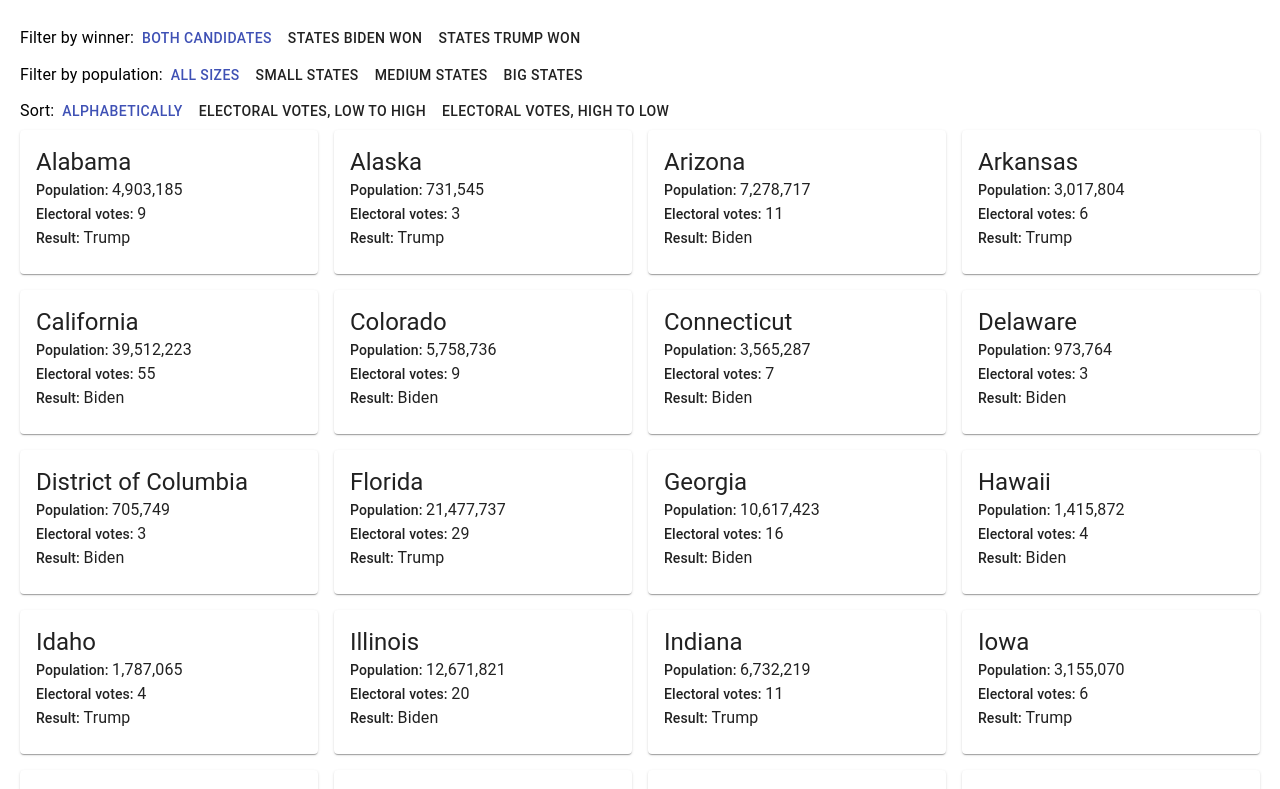
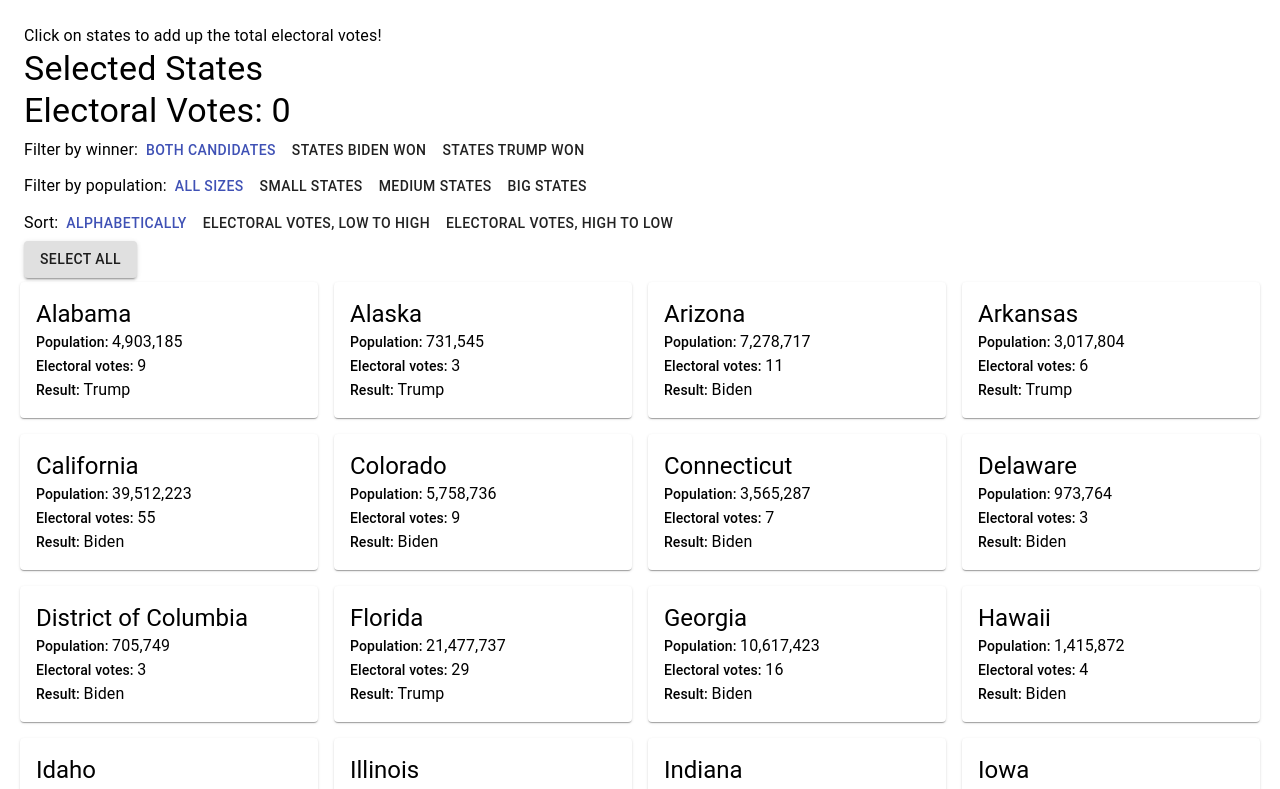
Before and after one commit to ethanpmullen/UIUX-development, a React (Create React App) app: page / in a window 1280 px wide. Shown: the top 789 px of the page. Built offline with nearby package versions, Linux system fonts and the light colour scheme.

Commit message:
aggregator!

```diff
--- a/src/App.jsx
+++ b/src/App.jsx
@@ -1,6 +1,7 @@
 import data from "./data";
 import { useState } from "react";
-import { Grid, Card, Typography, CardContent, Button } from "@material-ui/core";
+import { Grid, Typography, Button } from "@material-ui/core";
+import StateCard from "./Card";
 
 const RANGE_MAX = 40000000000;
 const SMALL_MEDIUM = 2500000;
@@ -11,7 +12,6 @@ const evHigh = "Electoral Votes, High to Low";
 
 function withinRange(num, tuple) {
   const result = num >= tuple[0] && num < tuple[1];
-  console.log(num, tuple[0], tuple[1], result);
   return result;
 }
 
@@ -20,6 +20,7 @@ function App() {
   const [winnerFilter, setWinnerFilter] = useState("");
   const [populationFilter, setPopulationFilter] = useState([0, RANGE_MAX]);
   const [sortedBy, setSortedBy] = useState(alphabet);
+  const [selected, setSelected] = useState([]);
 
   function updateWinnerFilter(winner) {
     setCards(
@@ -29,7 +30,6 @@ function App() {
           withinRange(s.population, populationFilter)
       )
     );
-
     setWinnerFilter(winner);
   }
 
@@ -65,24 +65,37 @@ function App() {
 
   return (
     <div style={{ padding: 20 }}>
+      <div style={{ padding: 4 }}>
+        <Typography variant="body1">
+          Click on states to add up the total electoral votes!
+        </Typography>
+        <Typography variant="h4"> Selected States</Typography>
+        <Typography variant="body1">
+          {selected.map((item) => item.state).join(",  ")}
+        </Typography>
+        <Typography variant="h4">
+          {" "}
+          Electoral Votes:{" "}
+          {selected.reduce((acc, cur) => acc + cur.electoral, 0)}
+        </Typography>
         <div>
           <Typography variant={"subtitle1"} display={"inline"}>
             Filter by winner:
           </Typography>
           <Button
-          color={winnerFilter === "" ? "primary" : ""}
+            color={winnerFilter === "" ? "primary" : "default"}
             onClick={() => updateWinnerFilter("")}
           >
             Both candidates
           </Button>
           <Button
-          color={winnerFilter === "Biden" ? "primary" : ""}
+            color={winnerFilter === "Biden" ? "primary" : "default"}
             onClick={() => updateWinnerFilter("Biden")}
           >
             States Biden won
           </Button>
           <Button
-          color={winnerFilter === "Trump" ? "primary" : ""}
+            color={winnerFilter === "Trump" ? "primary" : "default"}
             onClick={() => updateWinnerFilter("Trump")}
           >
             States Trump won
@@ -97,26 +110,26 @@ function App() {
             color={
               populationFilter[0] === 0 && populationFilter[1] === RANGE_MAX
                 ? "primary"
-              : ""
+                : "default"
             }
             onClick={() => updatePopulationFilter([0, RANGE_MAX])}
           >
             All sizes
           </Button>
           <Button
-          color={populationFilter[1] === SMALL_MEDIUM ? "primary" : ""}
+            color={populationFilter[1] === SMALL_MEDIUM ? "primary" : "default"}
             onClick={() => updatePopulationFilter([0, SMALL_MEDIUM])}
           >
             Small states
           </Button>
           <Button
-          color={populationFilter[0] === SMALL_MEDIUM ? "primary" : ""}
+            color={populationFilter[0] === SMALL_MEDIUM ? "primary" : "default"}
             onClick={() => updatePopulationFilter([SMALL_MEDIUM, MEDIUM_LARGE])}
           >
             Medium states
           </Button>
           <Button
-          color={populationFilter[0] === MEDIUM_LARGE ? "primary" : ""}
+            color={populationFilter[0] === MEDIUM_LARGE ? "primary" : "default"}
             onClick={() => updatePopulationFilter([MEDIUM_LARGE, RANGE_MAX])}
           >
             Big states
@@ -128,57 +141,51 @@ function App() {
             Sort:
           </Typography>
           <Button
-          color={sortedBy === alphabet ? "primary" : ""}
+            color={sortedBy === alphabet ? "primary" : "default"}
             onClick={() => sortButton(alphabet)}
           >
             Alphabetically
           </Button>
           <Button
-          color={sortedBy === evLow ? "primary" : ""}
+            color={sortedBy === evLow ? "primary" : "default"}
             onClick={() => sortButton(evLow)}
           >
             Electoral Votes, low to high
           </Button>
 
           <Button
-          color={sortedBy === evHigh ? "primary" : ""}
+            color={sortedBy === evHigh ? "primary" : "default"}
             onClick={() => sortButton(evHigh)}
           >
             Electoral Votes, high to low
           </Button>
         </div>
+        <div>
+          <Button
+            variant="contained"
+            onClick={() =>
+              cards.every((x) => selected.includes(x))
+                ? setSelected(selected.filter((x) => !cards.includes(x)))
+                : setSelected(
+                    selected.concat(cards.filter((x) => !selected.includes(x)))
+                  )
+            }
+          >
+            {cards.every((x) => selected.includes(x))
+              ? "Deselect all"
+              : "Select all"}
+          </Button>
+        </div>
+      </div>
 
       <Grid container spacing={2} justify="center">
-        {cards.map((item, key) => (
-          <Grid key={key} item xs={12} sm={6} md={4} lg={3}>
-            <Card key={key}>
-              <CardContent>
-                <Typography variant="h5">{item.state}</Typography>
-                <Typography variant="subtitle2">
-                  Population:{" "}
-                  <Typography variant="body1" display="inline">
-                    {item.population
-                      .toString()
-                      .replace(/\B(?=(\d{3})+(?!\d))/g, ",")}{" "}
-                  </Typography>
-                </Typography>
-
-                <Typography variant="subtitle2">
-                  Electoral votes:{" "}
-                  <Typography variant="body1" display="inline">
-                    {item.electoral}
-                  </Typography>
-                </Typography>
-
-                <Typography variant="subtitle2">
-                  Result:{" "}
-                  <Typography variant="body1" display="inline">
-                    {item.result}
-                  </Typography>
-                </Typography>
-              </CardContent>
-            </Card>
-          </Grid>
+        {cards.map((item) => (
+          <StateCard
+            item={item}
+            selected={selected}
+            setSelected={setSelected}
+            key={item.state}
+          />
         ))}
       </Grid>
     </div>
--- /dev/null
+++ b/src/Card.jsx
@@ -0,0 +1,69 @@
+import {
+  Grid,
+  Card,
+  Typography,
+  CardContent,
+  CardActionArea,
+} from "@material-ui/core";
+
+function winnerToColor(whiteMan) {
+  if (whiteMan == "Biden") {
+    return "#0c71e0";
+  } else {
+    return "#d5212e";
+  }
+}
+
+function StateCard({ item, selected, setSelected }) {
+  function toggleSelected() {
+    if (!selected.includes(item)) {
+      setSelected([...selected, item]);
+    } else {
+      setSelected(selected.filter((x) => x !== item));
+    }
+  }
+
+  return (
+    <Grid key={item.state} item xs={12} sm={6} md={4} lg={3}>
+      <Card
+        style={{
+          backgroundColor: selected.includes(item)
+            ? winnerToColor(item.result)
+            : "white",
+          color: selected.includes(item) ? "white" : "black",
+        }}
+        key={item.state}
+      >
+        <CardActionArea onClick={() => toggleSelected()}>
+          <CardContent>
+            <Typography variant="h5">{item.state}</Typography>
+            <Typography variant="subtitle2">
+              Population:{" "}
+              <Typography variant="body1" display="inline">
+                {item.population
+                  .toString()
+                  .replace(/\B(?=(\d{3})+(?!\d))/g, ",")}{" "}
+              </Typography>
+            </Typography>
+
+            <Typography variant="subtitle2">
+              Electoral votes:{" "}
+              <Typography variant="body1" display="inline">
+                {item.electoral}
+              </Typography>
+            </Typography>
+
+            <Typography variant="subtitle2">
+              Result:{" "}
+              <Typography variant="body1" display="inline">
+                {item.result}
+              </Typography>
+            </Typography>
+          </CardContent>
+        </CardActionArea>
+      </Card>
+    </Grid>
+  );
+}
+
+export default StateCard;
--- a/src/State.jsx
+++ /dev/null
@@ -1,3 +0,0 @@
-import react, { useState } from "react";
-
-function State({ claimRed, claimBlue, unclaim }) {}
--- a/src/data.js
+++ b/src/data.js
@@ -19,7 +19,7 @@ const data = [
   },
   {
     state: "Arkansas",
-    population: "3,017,804",
+    population: 3017804,
     electoral: 6,
     result: "Trump",
   },
@@ -225,7 +225,7 @@ const data = [
     state: "Oregon",
     population: 4217737,
     electoral: 7,
-    result: "Trump",
+    result: "Biden",
   },
   {
     state: "Pennsylvania",
```
Lines whose indentation alone changed are shown as unchanged.
